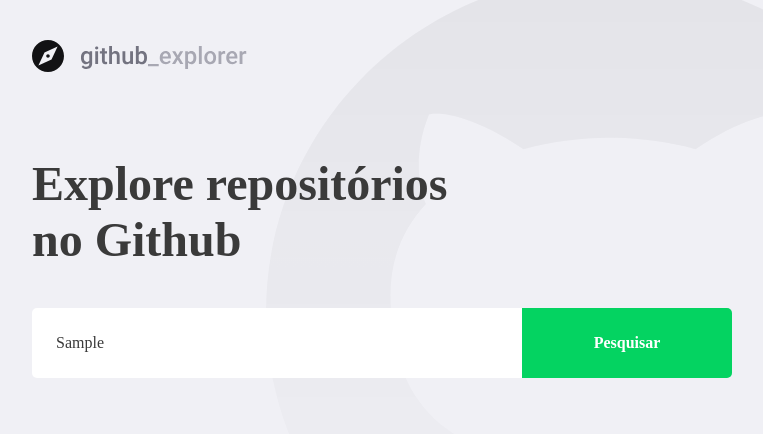
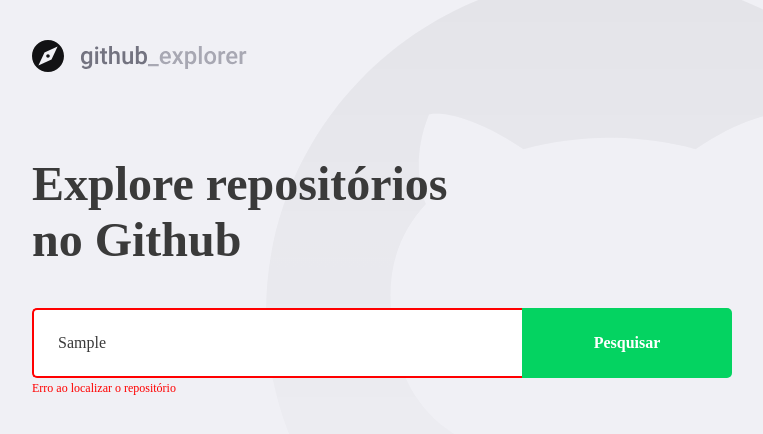
Before and after one commit to arubesu/github-explorer, a React (Create React App) app: page / in a window 1280 px wide. Both pictures are taken after typing "Sample" into the empty fields and a click on the button "Pesquisar". Shown: the top 434 px of the page, without its empty margins (148-911 px from the left). Built offline with nearby package versions, Linux system fonts and the light colour scheme; no server answers.

Commit message:
feat: add validation and errors styles

```diff
--- a/src/pages/Dashboard/index.tsx
+++ b/src/pages/Dashboard/index.tsx
@@ -1,11 +1,11 @@
 import React, { FormEvent, useState } from 'react';
 import { FiChevronRight } from 'react-icons/fi';
-import { Title, Form, Repositories } from './styles';
+import { Title, Form, Repositories, Error } from './styles';
 import api from '../../services/api';
 import logo from '../../assets/logo.svg';
 
 interface Repository {
-  fullname: string;
+  full_name: string;
   description: string;
   owner: {
     login: string;
@@ -14,6 +14,7 @@ interface Repository {
 }
 
 const Dashboard: React.FC = () => {
+  const [inputError, setInputError] = useState('');
   const [newRepository, setNewRepository] = useState('');
   const [repositories, setRepositories] = useState<Repository[]>([]);
 
@@ -22,19 +23,30 @@ const Dashboard: React.FC = () => {
   ): Promise<void> {
     e.preventDefault();
 
-    const response = await api.get<Repository>(`repos/${newRepository}`);
+    if (!newRepository) {
+      setInputError('Digite o nome de um repositório');
+      return;
+    }
 
-    const repository = response.data;
+    try {
+      const response = await api.get<Repository>(`repos/${newRepository}`);
 
-    setRepositories([...repositories, repository]);
-    setNewRepository('');
+      const repository = response.data;
+
+      setRepositories([...repositories, repository]);
+
+      setNewRepository('');
+      setInputError('');
+    } catch (error) {
+      setInputError('Erro ao localizar o repositório');
+    }
   }
 
   return (
     <>
       <img src={logo} alt="Github Explorer" />
       <Title>Explore repositórios no Github</Title>
-      <Form onSubmit={handleAddNewRepository}>
+      <Form hasError={!!inputError} onSubmit={handleAddNewRepository}>
         <input
           value={newRepository}
           onChange={e => setNewRepository(e.target.value)}
@@ -42,16 +54,17 @@ const Dashboard: React.FC = () => {
         />
         <button type="submit"> Pesquisar </button>
       </Form>
+      {inputError && <Error>{inputError}</Error>}
 
       <Repositories>
         {repositories.map(repository => (
-          <a key={repository.fullname} href="ref">
+          <a key={repository.full_name} href="ref">
             <img
               src={repository.owner.avatar_url}
               alt={repository.owner.login}
             />
             <div>
-              <strong>{repository.fullname}</strong>
+              <strong>{repository.full_name}</strong>
               <p>{repository.description}</p>
             </div>
             <FiChevronRight size={20} />
--- a/src/pages/Dashboard/styles.ts
+++ b/src/pages/Dashboard/styles.ts
@@ -1,5 +1,9 @@
-import styled from 'styled-components';
+import styled, { css } from 'styled-components';
 import { shade } from 'polished';
+
+interface Form {
+  hasError: boolean;
+}
 
 export const Title = styled.h1`
   font-size: 48px;
@@ -9,7 +13,7 @@ export const Title = styled.h1`
   line-height: 56px;
 `;
 
-export const Form = styled.form`
+export const Form = styled.form<Form>`
   margin-top: 40px;
   max-width: 700px;
   display: flex;
@@ -21,6 +25,14 @@ export const Form = styled.form`
     border: 0;
     border-radius: 5px 0 0 5px;
     color: #3a3a3a;
+    border: 2px solid #fff;
+    border-right: 0;
+
+    ${props =>
+    props.hasError &&
+    css`
+        border-color: red;
+      `}
 
     &:placeholder {
       color: #a8a8b3;
@@ -94,3 +106,8 @@ export const Repositories = styled.div`
     }
   }
 `;
+
+export const Error = styled.span`
+  font-size: 12px;
+  color: red;
+`;
```
